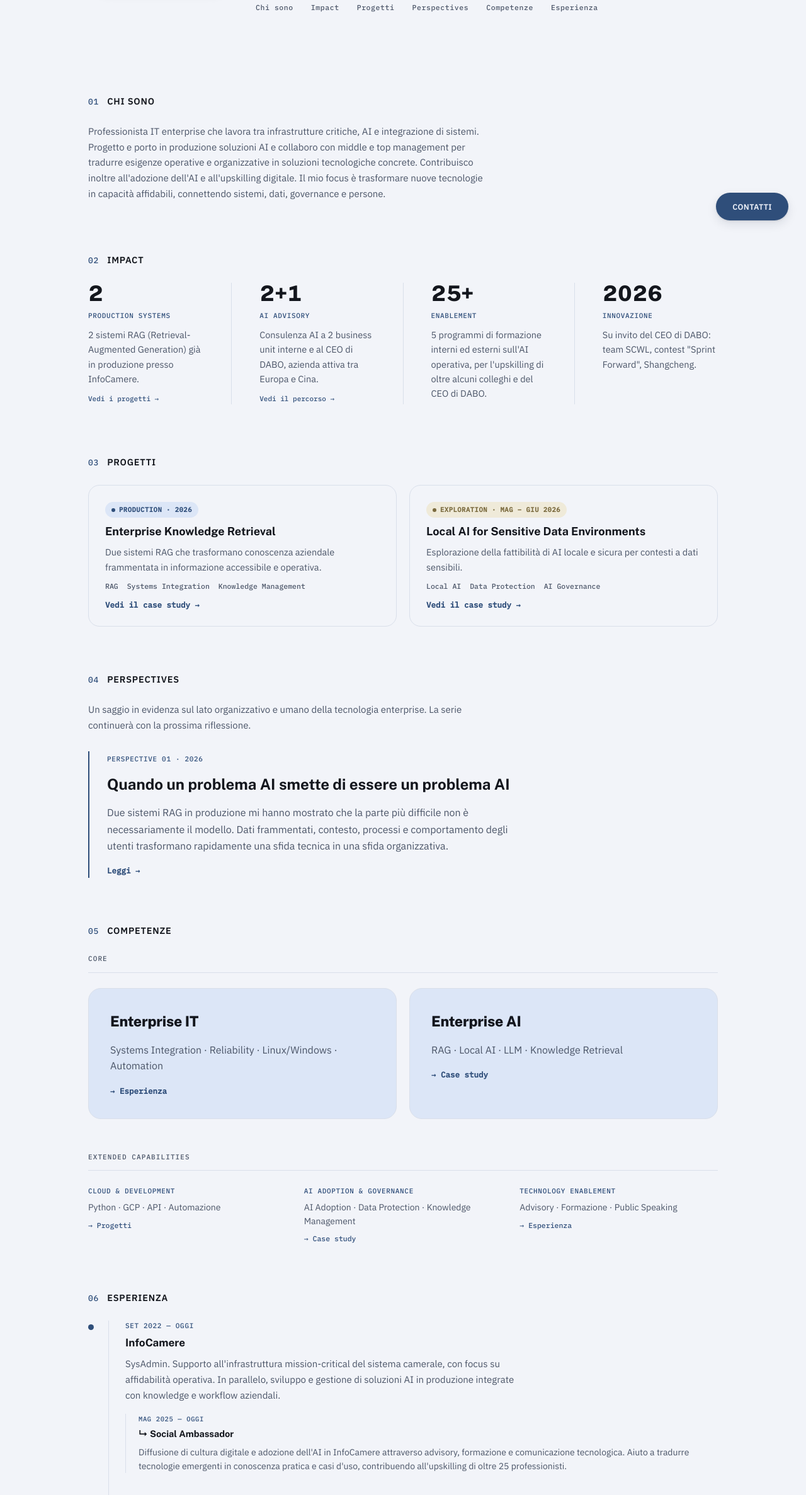
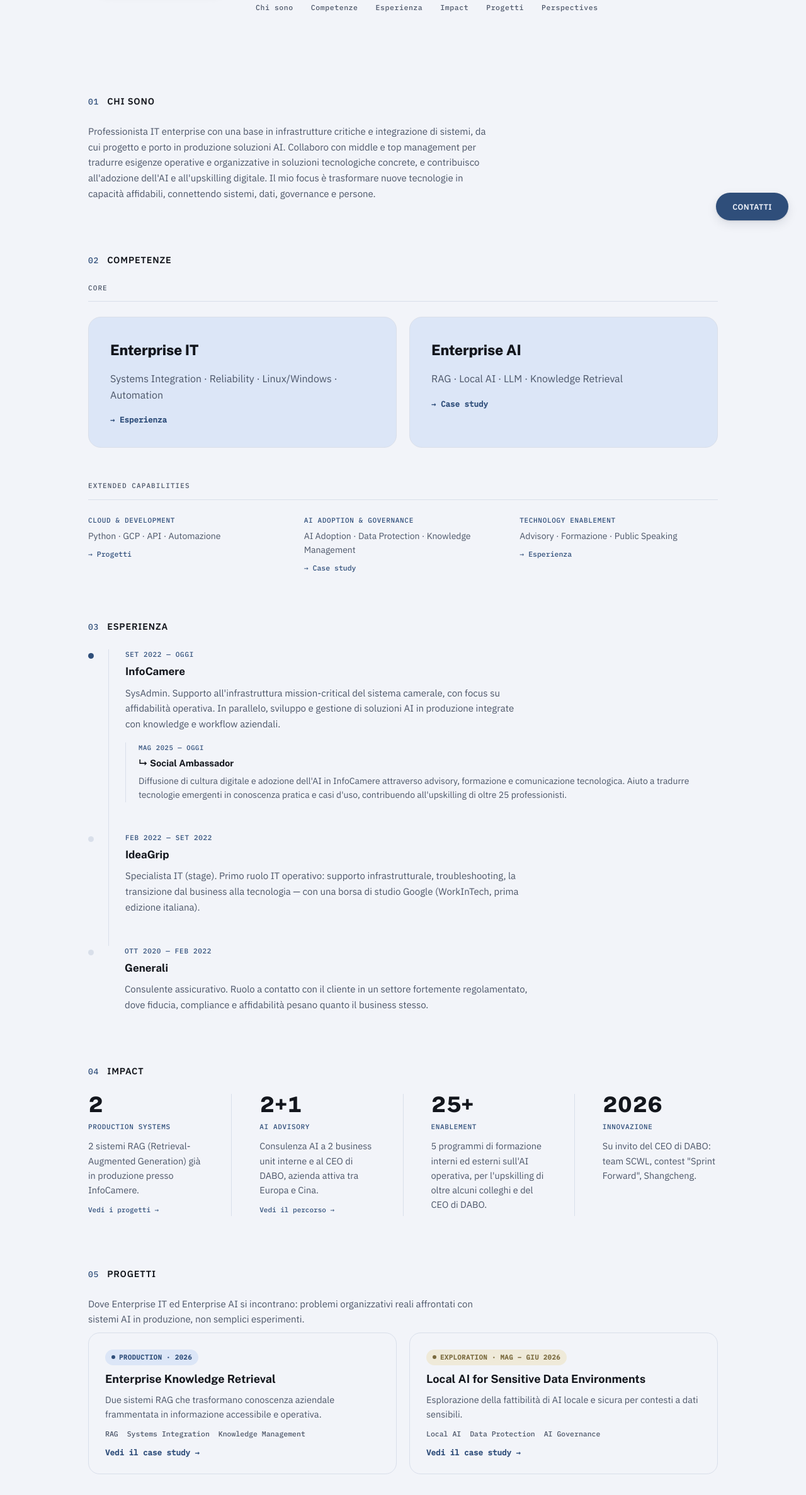
Before and after one commit to smonkey51-maker/Sito-Personale, a plain HTML site: page index.html in a window 1280 px wide. Shown: the part 426-2800 px from the top of the page at 63% size. Drawn offline with nearby package versions, Linux system fonts and the light colour scheme.

Commit message:
Riordina le sezioni secondo il filo narrativo Chi sono → Competenze → Esperienza → Impact → Progetti → Perspectives (#102)
* Rimuove "selezionati" dal titolo sezione progetti e ingrandisce la foto


* Ridisegna selettore lingua/tema, accorcia stat Innovazione, ammorbidisce colore Exploration, allarga hero-nav


* Riorganizza sezione Competenze in 5 categorie aggiornate


* Introduce gerarchia Core/Extended nella sezione Competenze

Enterprise IT ed Enterprise AI diventano due card dominanti affiancate
(50/50), le altre tre competenze restano più piccole sotto in tre
colonne, per comunicare la gerarchia prima ancora della lettura.


* Riordina le sezioni per seguire il filo narrativo Chi sono → Competenze → Esperienza → Impact → Progetti → Perspectives

Percorso/Esperienza diventa la prova del CORE Enterprise IT, Progetti
la prova del CORE Enterprise AI, con Impact come ponte numerico tra i
due. Aggiunta una riga di intro ai case study che li inquadra come
tale, e una piccola riscrittura di "Chi sono" per rendere esplicita la
sequenza infrastrutture → AI → dati/governance/persone (IT/EN/FR).


---------

```diff
--- a/index.html
+++ b/index.html
@@ -323,11 +323,11 @@
         </div>
         <nav class="hero-nav" aria-label="Sezioni della pagina">
           <a href="#chi-sono" data-i18n="sec_chisono">Chi sono</a>
+          <a href="#competenze" data-i18n="sec_competenze">Competenze</a>
+          <a href="#percorso" data-i18n="sec_percorso">Esperienza</a>
           <a href="#sintesi" data-i18n="proof_label">Impact</a>
           <a href="#casi-studio" data-i18n="sec_lavori">Progetti</a>
           <a href="#perspectives" data-i18n="sec_perspectives">Perspectives</a>
-          <a href="#competenze" data-i18n="sec_competenze">Competenze</a>
-          <a href="#percorso" data-i18n="sec_percorso">Esperienza</a>
         </nav>
       </div>
     </div>
@@ -337,70 +337,9 @@
 <main class="wrap">
 
   <div class="section-label" id="chi-sono"><span class="section-num">01</span><span data-i18n="sec_chisono">Chi sono</span></div>
-  <p class="oltre-supp rv" data-i18n="chisono_p">Professionista IT enterprise che lavora tra infrastrutture critiche, AI e integrazione di sistemi. Progetto e porto in produzione soluzioni AI e collaboro con middle e top management per tradurre esigenze operative e organizzative in soluzioni tecnologiche concrete. Contribuisco inoltre all'adozione dell'AI e all'upskilling digitale. Il mio focus è trasformare nuove tecnologie in capacità affidabili, connettendo sistemi, dati, governance e persone.</p>
+  <p class="oltre-supp rv" data-i18n="chisono_p">Professionista IT enterprise con una base in infrastrutture critiche e integrazione di sistemi, da cui progetto e porto in produzione soluzioni AI. Collaboro con middle e top management per tradurre esigenze operative e organizzative in soluzioni tecnologiche concrete, e contribuisco all'adozione dell'AI e all'upskilling digitale. Il mio focus è trasformare nuove tecnologie in capacità affidabili, connettendo sistemi, dati, governance e persone.</p>
 
-  <div class="section-label" id="sintesi"><span class="section-num">02</span><span data-i18n="proof_label">Impact</span></div>
-  <div class="statrow">
-    <div class="stat rv" aria-labelledby="p5k">
-      <p class="v"><span class="num" data-count="2">2</span></p>
-      <span class="k" id="p5k" data-i18n="p5k">Production Systems</span>
-      <p class="d" data-i18n="p5d">RAG systems live at InfoCamere</p>
-      <a class="lnk" href="#casi-studio" data-i18n="p5_link">Vedi i progetti →</a>
-    </div>
-    <div class="stat rv" aria-labelledby="p1k">
-      <p class="v"><span class="num" data-count="2">2</span>+<span class="num" data-count="1">1</span></p>
-      <span class="k" id="p1k" data-i18n="p1k">AI Advisory</span>
-      <p class="d" data-i18n="p1d">Business units + CEO advised</p>
-      <a class="lnk" href="#percorso" data-i18n="p1_link">Vedi il percorso →</a>
-    </div>
-    <div class="stat rv" aria-labelledby="p2k">
-      <p class="v"><span class="num" data-count="25">25</span>+</p>
-      <span class="k" id="p2k" data-i18n="p2k">Enablement</span>
-      <p class="d" data-i18n="p2d">Trained on operational AI</p>
-    </div>
-    <div class="stat rv" aria-labelledby="p4k">
-      <p class="v"><span class="num" data-count="2026">2026</span></p>
-      <span class="k" id="p4k" data-i18n="p4k">Innovazione</span>
-      <p class="d" data-i18n="p4d">Su invito del CEO di DABO, membro del team SCWL per il contest "2026 Sprint Forward in Golden Boots", Shangcheng.</p>
-    </div>
-  </div>
-
-  <div class="section-label" id="casi-studio"><span class="section-num">03</span><span data-i18n="sec_lavori">Progetti</span></div>
-  <div class="work-grid rv">
-    <div class="work-card">
-      <span class="work-meta live" data-i18n="c1_status">Production · 2026</span>
-      <h3 class="work-title" data-i18n="c1t">Enterprise Knowledge Retrieval</h3>
-      <p class="work-summary" data-i18n="c1_summary">Due sistemi RAG che trasformano conoscenza aziendale frammentata in informazione accessibile e operativa.</p>
-      <div class="work-chips">
-        <span class="metachip">RAG</span>
-        <span class="metachip">Systems Integration</span>
-        <span class="metachip">Knowledge Management</span>
-      </div>
-      <button class="work-link" type="button" data-open-modal="c1Modal" data-i18n="work_view">Vedi il case study →</button>
-    </div>
-    <div class="work-card">
-      <span class="work-meta explore" data-i18n="c2_status">Exploration · Mag – Giu 2026</span>
-      <h3 class="work-title" data-i18n="c2t">Local AI for Sensitive Data Environments</h3>
-      <p class="work-summary" data-i18n="c2_summary">Esplorazione della fattibilità di AI locale e sicura per contesti a dati sensibili.</p>
-      <div class="work-chips">
-        <span class="metachip">Local AI</span>
-        <span class="metachip">Data Protection</span>
-        <span class="metachip">AI Governance</span>
-      </div>
-      <button class="work-link" type="button" data-open-modal="c2Modal" data-i18n="work_view">Vedi il case study →</button>
-    </div>
-  </div>
-
-  <div class="section-label" id="perspectives"><span class="section-num">04</span><span data-i18n="sec_perspectives">Perspectives</span></div>
-  <p class="persp-intro" data-i18n="persp_intro_single">Un saggio in evidenza sul lato organizzativo e umano della tecnologia enterprise. La serie continuerà con la prossima riflessione.</p>
-  <div class="persp-featured rv">
-    <span class="persp-meta" data-i18n="persp1_meta">Perspective 01 · 2026</span>
-    <h3 class="persp-title" data-i18n="persp1_title">Quando un problema AI smette di essere un problema AI</h3>
-    <p class="persp-excerpt" data-i18n="persp1_excerpt">Due sistemi RAG in produzione mi hanno mostrato che la parte più difficile non è necessariamente il modello. Dati frammentati, contesto, processi e comportamento degli utenti trasformano rapidamente una sfida tecnica in una sfida organizzativa.</p>
-    <button class="persp-link" type="button" data-open-modal="persp1Modal" data-i18n="persp_read">Leggi →</button>
-  </div>
-
-  <div class="section-label" id="competenze"><span class="section-num">05</span><span data-i18n="sec_competenze">Competenze</span></div>
+  <div class="section-label" id="competenze"><span class="section-num">02</span><span data-i18n="sec_competenze">Competenze</span></div>
 
   <div class="cap-sublabel" data-i18n="cap_core_label">Core</div>
   <div class="core-grid rv">
@@ -435,7 +374,7 @@
     </div>
   </div>
 
-  <div class="section-label" id="percorso"><span class="section-num">06</span><span data-i18n="sec_percorso">Esperienza</span></div>
+  <div class="section-label" id="percorso"><span class="section-num">03</span><span data-i18n="sec_percorso">Esperienza</span></div>
   <div class="timeline rv">
     <div class="job-row current">
       <div class="job-dotcol"><span class="job-dot"></span></div>
@@ -466,6 +405,68 @@
         <div class="job-supp" data-i18n="pr3">Consulente assicurativo. Ruolo a contatto con il cliente in un settore fortemente regolamentato, dove fiducia, compliance e affidabilità pesano quanto il business stesso.</div>
       </div>
     </div>
+  </div>
+
+  <div class="section-label" id="sintesi"><span class="section-num">04</span><span data-i18n="proof_label">Impact</span></div>
+  <div class="statrow">
+    <div class="stat rv" aria-labelledby="p5k">
+      <p class="v"><span class="num" data-count="2">2</span></p>
+      <span class="k" id="p5k" data-i18n="p5k">Production Systems</span>
+      <p class="d" data-i18n="p5d">RAG systems live at InfoCamere</p>
+      <a class="lnk" href="#casi-studio" data-i18n="p5_link">Vedi i progetti →</a>
+    </div>
+    <div class="stat rv" aria-labelledby="p1k">
+      <p class="v"><span class="num" data-count="2">2</span>+<span class="num" data-count="1">1</span></p>
+      <span class="k" id="p1k" data-i18n="p1k">AI Advisory</span>
+      <p class="d" data-i18n="p1d">Business units + CEO advised</p>
+      <a class="lnk" href="#percorso" data-i18n="p1_link">Vedi il percorso →</a>
+    </div>
+    <div class="stat rv" aria-labelledby="p2k">
+      <p class="v"><span class="num" data-count="25">25</span>+</p>
+      <span class="k" id="p2k" data-i18n="p2k">Enablement</span>
+      <p class="d" data-i18n="p2d">Trained on operational AI</p>
+    </div>
+    <div class="stat rv" aria-labelledby="p4k">
+      <p class="v"><span class="num" data-count="2026">2026</span></p>
+      <span class="k" id="p4k" data-i18n="p4k">Innovazione</span>
+      <p class="d" data-i18n="p4d">Su invito del CEO di DABO: team SCWL, contest "Sprint Forward", Shangcheng.</p>
+    </div>
+  </div>
+
+  <div class="section-label" id="casi-studio"><span class="section-num">05</span><span data-i18n="sec_lavori">Progetti</span></div>
+  <p class="oltre-supp rv" data-i18n="casi_intro">Dove Enterprise IT ed Enterprise AI si incontrano: problemi organizzativi reali affrontati con sistemi AI in produzione, non semplici esperimenti.</p>
+  <div class="work-grid rv">
+    <div class="work-card">
+      <span class="work-meta live" data-i18n="c1_status">Production · 2026</span>
+      <h3 class="work-title" data-i18n="c1t">Enterprise Knowledge Retrieval</h3>
+      <p class="work-summary" data-i18n="c1_summary">Due sistemi RAG che trasformano conoscenza aziendale frammentata in informazione accessibile e operativa.</p>
+      <div class="work-chips">
+        <span class="metachip">RAG</span>
+        <span class="metachip">Systems Integration</span>
+        <span class="metachip">Knowledge Management</span>
+      </div>
+      <button class="work-link" type="button" data-open-modal="c1Modal" data-i18n="work_view">Vedi il case study →</button>
+    </div>
+    <div class="work-card">
+      <span class="work-meta explore" data-i18n="c2_status">Exploration · Mag – Giu 2026</span>
+      <h3 class="work-title" data-i18n="c2t">Local AI for Sensitive Data Environments</h3>
+      <p class="work-summary" data-i18n="c2_summary">Esplorazione della fattibilità di AI locale e sicura per contesti a dati sensibili.</p>
+      <div class="work-chips">
+        <span class="metachip">Local AI</span>
+        <span class="metachip">Data Protection</span>
+        <span class="metachip">AI Governance</span>
+      </div>
+      <button class="work-link" type="button" data-open-modal="c2Modal" data-i18n="work_view">Vedi il case study →</button>
+    </div>
+  </div>
+
+  <div class="section-label" id="perspectives"><span class="section-num">06</span><span data-i18n="sec_perspectives">Perspectives</span></div>
+  <p class="persp-intro" data-i18n="persp_intro_single">Un saggio in evidenza sul lato organizzativo e umano della tecnologia enterprise. La serie continuerà con la prossima riflessione.</p>
+  <div class="persp-featured rv">
+    <span class="persp-meta" data-i18n="persp1_meta">Perspective 01 · 2026</span>
+    <h3 class="persp-title" data-i18n="persp1_title">Quando un problema AI smette di essere un problema AI</h3>
+    <p class="persp-excerpt" data-i18n="persp1_excerpt">Due sistemi RAG in produzione mi hanno mostrato che la parte più difficile non è necessariamente il modello. Dati frammentati, contesto, processi e comportamento degli utenti trasformano rapidamente una sfida tecnica in una sfida organizzativa.</p>
+    <button class="persp-link" type="button" data-open-modal="persp1Modal" data-i18n="persp_read">Leggi →</button>
   </div>
 
   <footer>
@@ -602,13 +603,14 @@ Più lavoro con l'AI in produzione, più mi convinco di una cosa: molte delle sf
       hero_cta1:"Esplora il mio lavoro",
       hero_headline:"Porto l'AI in produzione dentro organizzazioni regolamentate, e aiuto chi mi circonda a usarla.",
       sec_chisono:"Chi sono",
-      chisono_p:"Professionista IT enterprise che lavora tra infrastrutture critiche, AI e integrazione di sistemi. Progetto e porto in produzione soluzioni AI e collaboro con middle e top management per tradurre esigenze operative e organizzative in soluzioni tecnologiche concrete. Contribuisco inoltre all'adozione dell'AI e all'upskilling digitale. Il mio focus è trasformare nuove tecnologie in capacità affidabili, connettendo sistemi, dati, governance e persone.",
+      chisono_p:"Professionista IT enterprise con una base in infrastrutture critiche e integrazione di sistemi, da cui progetto e porto in produzione soluzioni AI. Collaboro con middle e top management per tradurre esigenze operative e organizzative in soluzioni tecnologiche concrete, e contribuisco all'adozione dell'AI e all'upskilling digitale. Il mio focus è trasformare nuove tecnologie in capacità affidabili, connettendo sistemi, dati, governance e persone.",
       proof_label:"Impact",
       p5k:"Production Systems", p5d:"2 sistemi RAG (Retrieval-Augmented Generation) già in produzione presso InfoCamere.", p5_link:"Vedi i progetti →",
       p1k:"AI Advisory", p1d:"Consulenza AI a 2 business unit interne e al CEO di DABO, azienda attiva tra Europa e Cina.", p1_link:"Vedi il percorso →",
       p2k:"Enablement", p2d:"5 programmi di formazione interni ed esterni sull'AI operativa, per l'upskilling di oltre alcuni colleghi e del CEO di DABO.",
       p4k:"Innovazione", p4d:"Su invito del CEO di DABO: team SCWL, contest \"Sprint Forward\", Shangcheng.",
       sec_lavori:"Progetti",
+      casi_intro:"Dove Enterprise IT ed Enterprise AI si incontrano: problemi organizzativi reali affrontati con sistemi AI in produzione, non semplici esperimenti.",
       work_view:"Vedi il case study →",
       c1_summary:"Due sistemi RAG che trasformano conoscenza aziendale frammentata in informazione accessibile e operativa.",
       c2_summary:"Esplorazione della fattibilità di AI locale e sicura per contesti a dati sensibili.",
@@ -659,13 +661,14 @@ Più lavoro con l'AI in produzione, più mi convinco di una cosa: molte delle sf
       hero_cta1:"Explore my work",
       hero_headline:"I bring AI into production inside regulated organizations, and help the people around me use it.",
       sec_chisono:"About",
-      chisono_p:"Enterprise IT professional working across critical infrastructure, AI and Systems Integration. I build production AI solutions, advise on AI adoption and contribute to digital upskilling. My focus is turning technology into reliable capabilities by connecting systems, data, governance and people.",
+      chisono_p:"Enterprise IT professional with a foundation in critical infrastructure and systems integration, from which I design and ship production AI solutions. I work with middle and top management to turn operational and organizational needs into concrete technology solutions, and contribute to AI adoption and digital upskilling. My focus is turning technology into reliable capabilities by connecting systems, data, governance and people.",
       proof_label:"Impact",
       p5k:"Production Systems", p5d:"2 RAG (Retrieval-Augmented Generation) systems already live in production at InfoCamere.", p5_link:"See the projects →",
       p1k:"AI Advisory", p1d:"AI advisory to 2 internal business units and to DABO's CEO, a company active between Europe and China.", p1_link:"See the path →",
       p2k:"Enablement", p2d:"5 internal and external training programs on operational AI, upskilling 25+ colleagues and DABO's CEO.",
       p4k:"Innovation", p4d:"At the invitation of DABO's CEO: SCWL Team, \"Sprint Forward\" contest, Shangcheng.",
       sec_lavori:"Selected Work",
+      casi_intro:"Where Enterprise IT and Enterprise AI meet: real organizational problems tackled with AI systems in production, not just experiments.",
       work_view:"View case study →",
       c1_summary:"Two RAG systems turning fragmented corporate knowledge into accessible, operational information.",
       c2_summary:"Explored the feasibility of secure, locally-run AI for sensitive-data environments.",
@@ -716,13 +719,14 @@ Più lavoro con l'AI in produzione, più mi convinco di una cosa: molte delle sf
       hero_cta1:"Découvrir mon travail",
       hero_headline:"Je mets l'IA en production dans des organisations réglementées, et j'aide mon entourage à l'utiliser.",
       sec_chisono:"À propos",
-      chisono_p:"Professionnel IT d'entreprise travaillant entre infrastructures critiques, IA et intégration de systèmes. Je construis des solutions IA en production, conseille sur l'adoption de l'IA et contribue à l'upskilling numérique. Mon objectif est de transformer la technologie en capacités fiables, en connectant systèmes, données, gouvernance et personnes.",
+      chisono_p:"Professionnel IT d'entreprise avec une base en infrastructures critiques et intégration de systèmes, à partir de laquelle je conçois et déploie des solutions IA en production. Je collabore avec le middle et le top management pour traduire les besoins opérationnels et organisationnels en solutions technologiques concrètes, et je contribue à l'adoption de l'IA et à l'upskilling numérique. Mon objectif est de transformer la technologie en capacités fiables, en connectant systèmes, données, gouvernance et personnes.",
       proof_label:"Impact",
       p5k:"Production Systems", p5d:"2 systèmes RAG (Retrieval-Augmented Generation) déjà en production chez InfoCamere.", p5_link:"Voir les projets →",
       p1k:"AI Advisory", p1d:"Conseil en IA auprès de 2 business units internes et du CEO de DABO, entreprise active entre l'Europe et la Chine.", p1_link:"Voir le parcours →",
       p2k:"Enablement", p2d:"5 programmes de formation internes et externes sur l'IA opérationnelle, pour l'upskilling de plus de 25 collègues et du CEO de DABO.",
       p4k:"Innovation", p4d:"Sur invitation du CEO de DABO : équipe SCWL, concours « Sprint Forward », Shangcheng.",
       sec_lavori:"Projets sélectionnés",
+      casi_intro:"Là où Enterprise IT et Enterprise AI se rencontrent : des problèmes organisationnels réels traités avec des systèmes IA en production, pas de simples expérimentations.",
       work_view:"Voir le case study →",
       c1_summary:"Deux systèmes RAG qui transforment une connaissance d'entreprise fragmentée en information accessible et opérationnelle.",
       c2_summary:"Exploration de la faisabilité d'une IA locale et sécurisée pour des environnements à données sensibles.",
```
